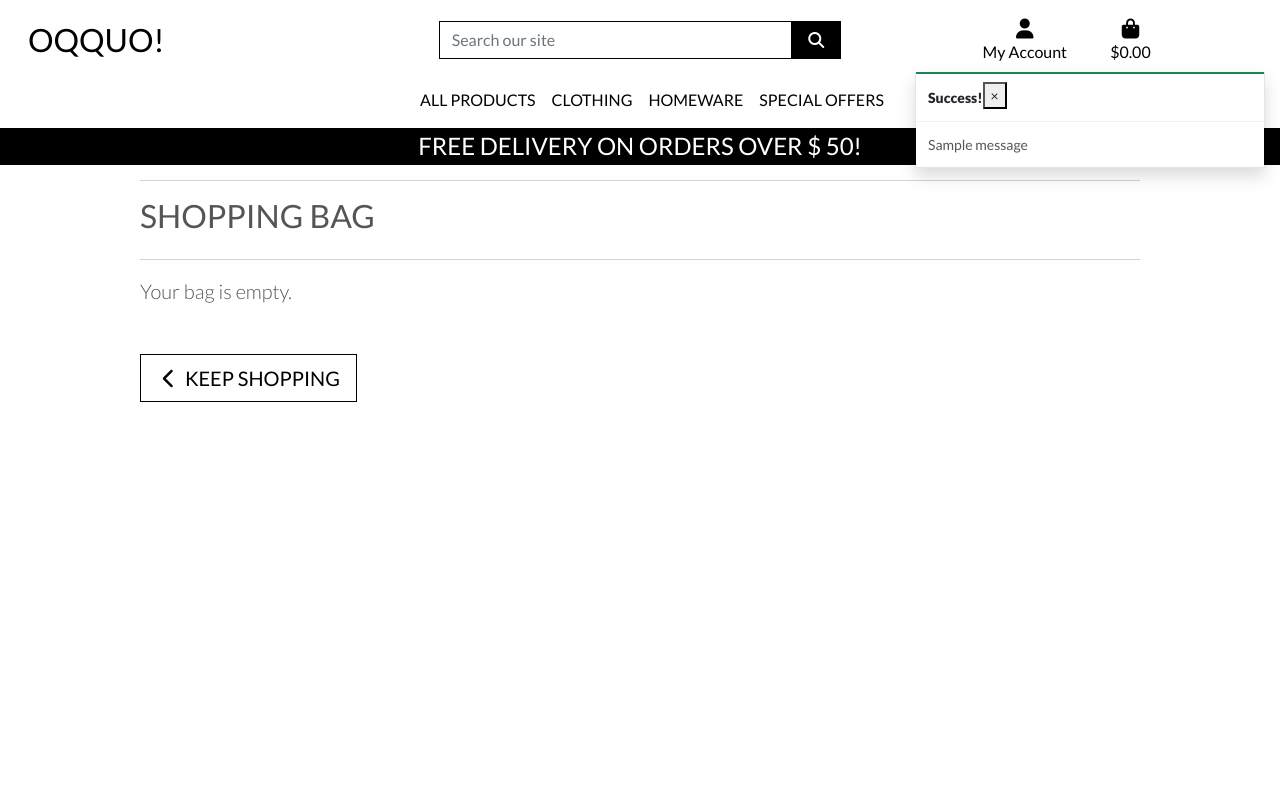
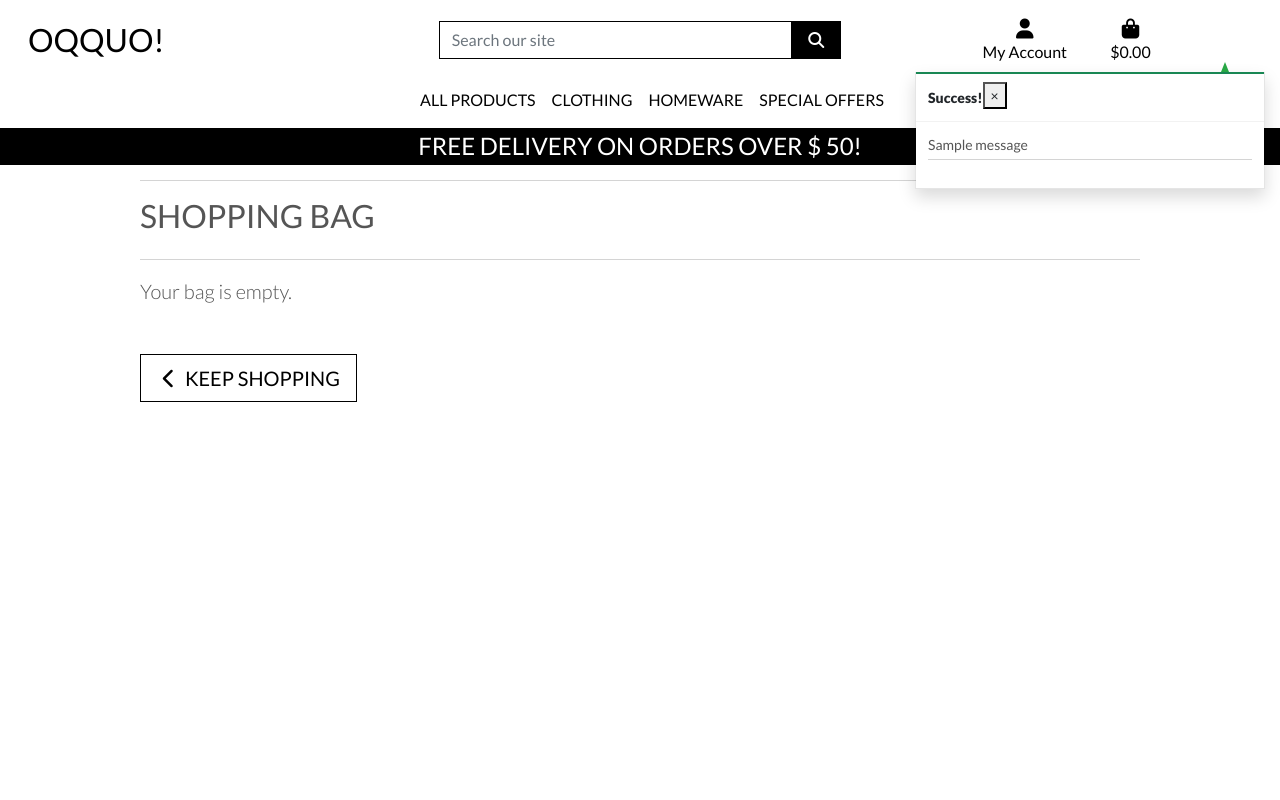
Before and after one commit to FabiBrachetta/oqquo, a Django app: page /bag/ in a window 1280 px wide. Run offline with Django 3.2, Linux system fonts and the light colour scheme; one stand-in notice (Sample message) is shown; some libraries are stand-ins or nearby versions.

Commit message:
finished toasts and added preview of bag

```diff
--- a/bag/views.py
+++ b/bag/views.py
@@ -1,19 +1,21 @@
-from django.shortcuts import render, redirect, reverse, HttpResponse
+from django.shortcuts import render, redirect, reverse, HttpResponse, get_object_or_404
 from django.contrib import messages
 
 from products.models import Product
 
 # Create your views here.
 
+
 def view_bag(request):
     """ A view that renders the bag contents page """
 
     return render(request, 'bag/bag.html')
 
+
 def add_to_bag(request, item_id):
     """ Add a quantity of the specified product to the shopping bag """
 
-    product = Product.objects.get(pk=item_id)
+    product = get_object_or_404(Product, pk=item_id)
     quantity = int(request.POST.get('quantity'))
     redirect_url = request.POST.get('redirect_url')
     size = None
@@ -25,13 +27,21 @@
         if item_id in list(bag.keys()):
             if size in bag[item_id]['items_by_size'].keys():
                 bag[item_id]['items_by_size'][size] += quantity
+                messages.success(
+                    request, f'Updated size {size.upper()} {product.name} quantity to {bag[item_id]["items_by_size"][size]}')
             else:
                 bag[item_id]['items_by_size'][size] = quantity
+                messages.success(
+                    request, f'Added size {size.upper()} {product.name} to your bag')
         else:
             bag[item_id] = {'items_by_size': {size: quantity}}
+            messages.success(
+                request, f'Added size {size.upper()} {product.name} to your bag')
     else:
         if item_id in list(bag.keys()):
             bag[item_id] += quantity
+            messages.success(
+                request, f'Updated {product.name} quantity to {bag[item_id]}')
         else:
             bag[item_id] = quantity
             messages.success(request, f'Added {product.name} to your bag')
@@ -43,6 +53,7 @@
 def adjust_bag(request, item_id):
     """Adjust the quantity of the specified product to the specified amount"""
 
+    product = get_object_or_404(Product, pk=item_id)
     quantity = int(request.POST.get('quantity'))
     size = None
     if 'product_size' in request.POST:
@@ -52,15 +63,22 @@
     if size:
         if quantity > 0:
             bag[item_id]['items_by_size'][size] = quantity
+            messages.success(
+                request, f'Updated size {size.upper()} {product.name} quantity to {bag[item_id]["items_by_size"][size]}')
         else:
             del bag[item_id]['items_by_size'][size]
             if not bag[item_id]['items_by_size']:
                 bag.pop(item_id)
+            messages.success(
+                request, f'Removed size {size.upper()} {product.name} from your bag')
     else:
         if quantity > 0:
             bag[item_id] = quantity
+            messages.success(
+                request, f'Updated {product.name} quantity to {bag[item_id]}')
         else:
             bag.pop(item_id)
+            messages.success(request, f'Removed {product.name} from your bag')
 
     request.session['bag'] = bag
     return redirect(reverse('view_bag'))
@@ -70,6 +88,7 @@
     """Remove the item from the shopping bag"""
 
     try:
+        product = get_object_or_404(Product, pk=item_id)
         size = None
         if 'product_size' in request.POST:
             size = request.POST['product_size']
@@ -79,11 +98,15 @@
             del bag[item_id]['items_by_size'][size]
             if not bag[item_id]['items_by_size']:
                 bag.pop(item_id)
+            messages.success(
+                request, f'Removed size {size.upper()} {product.name} from your bag')
         else:
             bag.pop(item_id)
+            messages.success(request, f'Removed {product.name} from your bag')
 
         request.session['bag'] = bag
         return HttpResponse(status=200)
 
     except Exception as e:
+        messages.error(request, f'Error removing item: {e}')
         return HttpResponse(status=500)
--- a/static/css/base.css
+++ b/static/css/base.css
@@ -40,7 +40,8 @@
 
 .btn-outline-black {
     background: white;
-    color: black !important; /* use important to override link colors for <a> elements */
+    color: black !important;
+    /* use important to override link colors for <a> elements */
     border: 1px solid black;
 }
 
@@ -83,7 +84,7 @@
     z-index: -1;
 }
 
-a.category-badge > span.badge:hover {
+a.category-badge>span.badge:hover {
     background: #212529 !important;
     color: #fff !important;
 }
@@ -117,6 +118,57 @@
 
 .toast-capper {
     height: 2px;
+}
+
+/* from CSS-tricks.com: https://css-tricks.com/snippets/css/css-triangle/ */
+.arrow-up {
+    width: 0;
+    height: 0;
+    border-left: 4px solid transparent;
+    border-right: 4px solid transparent;
+    border-bottom: 10px solid black;
+    position: absolute;
+    top: -10px;
+    right: 36px;
+}
+
+/* Convenience classes - colors copied from Bootstrap */
+.arrow-primary {
+    border-bottom-color: #007bff !important;
+}
+
+.arrow-secondary {
+    border-bottom-color: #6c757d !important;
+}
+
+.arrow-success {
+    border-bottom-color: #28a745 !important;
+}
+
+.arrow-danger {
+    border-bottom-color: #dc3545 !important;
+}
+
+.arrow-warning {
+    border-bottom-color: #ffc107 !important;
+}
+
+.arrow-info {
+    border-bottom-color: #17a2b8 !important;
+}
+
+.arrow-light {
+    border-bottom-color: #f8f9fa !important;
+}
+
+.arrow-dark {
+    border-bottom-color: #343a40 !important;
+}
+
+.bag-notification-wrapper {
+    height: 100px;
+    overflow-x: hidden;
+    overflow-y: auto;
 }
 
 /* -------------------------------- Media Queries */
--- a/templates/includes/toasts/toast_success.html
+++ b/templates/includes/toasts/toast_success.html
@@ -8,6 +8,47 @@
         </button>
     </div>
     <div class="toast-body bg-white">
-        {{ message }}
+        <div class="row">
+            <div class="col">
+                {{ message }}
+                <hr class="mt-1 mb-3">
+            </div>
+        </div>
+        {% if grand_total %}
+            <p class="logo-font bg-white text-black py-1">Your Bag ({{ product_count }})</p>
+            <div class="bag-notification-wrapper">
+                {% for item in bag_items %}
+                    <div class="row">
+                        <div class="col-3 my-1">
+                            <img class="w-100" src="{{ item.product.image.url }}">
+                        </div>
+                        <div class="col-9">
+                            <p class="my-0"><strong>{{ item.product.name }}</strong></p>
+                            <p class="my-0 small">Size: {% if item.product.has_sizes %}{{ item.size|upper }}{% else %}N/A{% endif %}</p>
+                            <p class="my-0 small text-muted">Qty: {{ item.quantity }}</p>
+                        </div>
+                    </div>
+                {% endfor %}
+            </div>
+            <div class="row">
+                <div class="col">
+                    <strong><p class="mt-3 mb-1 text-black">
+                        Total{% if free_delivery_delta > 0 %} (Exc. delivery){% endif %}:
+                        <span class="float-right">${{ total|floatformat:2 }}</span>
+                    </p></strong>
+                    {% if free_delivery_delta > 0 %}
+                        <p class="mb-0 p-2 bg-warning shadow-sm text-black text-center">
+                            Spend <strong>${{ free_delivery_delta }}</strong> more to get free next day delivery!
+                        </p>
+                    {% endif %}
+                    <a href="{% url 'view_bag' %}" class="btn btn-black btn-block rounded-0">
+                        <span class="text-uppercase">Go To Secure Checkout</span>
+                        <span class="icon">
+                            <i class="fas fa-lock"></i>
+                        </span>
+                    </a>
+                </div>
+            </div>
+        {% endif %}
     </div>
 </div>
```
Also changed, not shown: db.sqlite3. Lines whose indentation alone changed are shown as unchanged.
